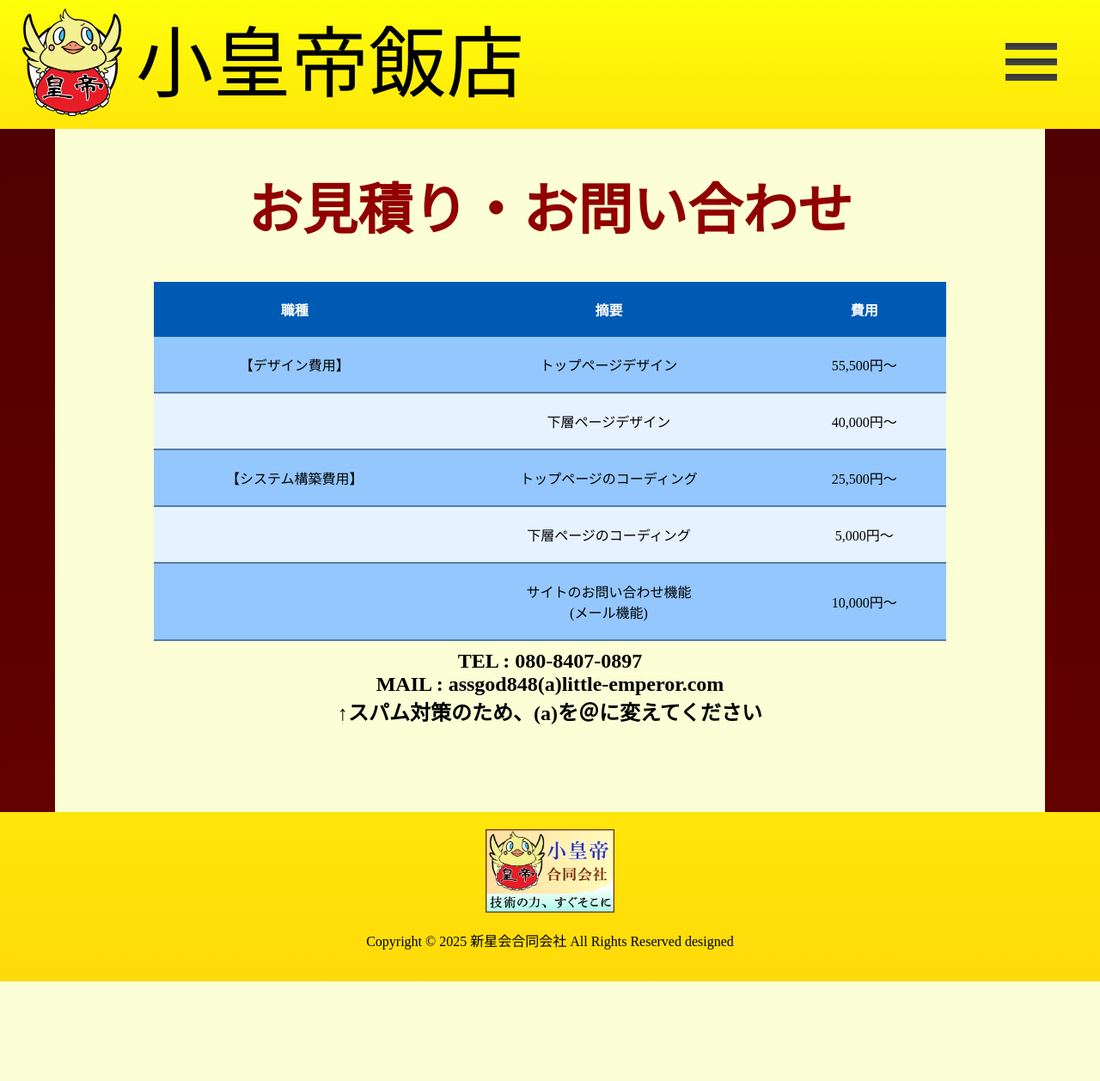
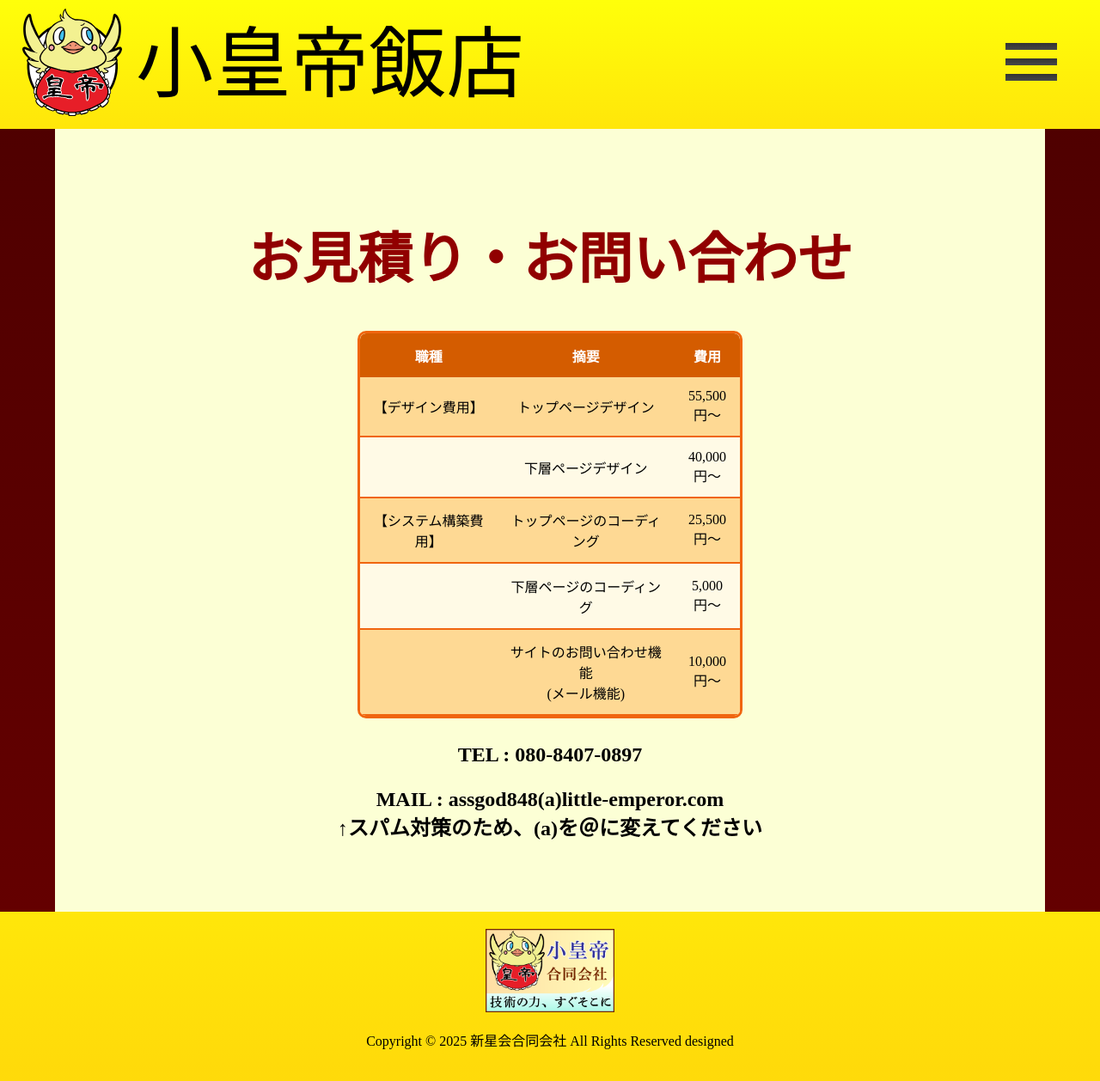
Before and after one commit to kotani002/LP_DemoPage, a PHP site: page /info.html in a window 1280 px wide. Shown: the whole page at 86% size. Before the commit the page ends 1142 px from the top, so only its background shows below. Run offline with PHP 8.4, Linux system fonts and the light colour scheme; some libraries are stand-ins or nearby versions.

Commit message:
電話とmailにリンクの追加

```diff
--- a/css/carousel_area_style.css
+++ b/css/carousel_area_style.css
@@ -6,6 +6,7 @@
   width: 100%;
   margin: 0 auto;
   position: relative;
+  margin-bottom: 5%;
 }
 
 /*カルーセルエリア*/
--- a/css/common_style.css
+++ b/css/common_style.css
@@ -169,7 +169,7 @@ body,
     width: auto;
     height: auto;
     background-color: rgb(253, 255, 236);
-    font-size: 1rem;
+    font-size: 1.3rem;
     font-weight: bold;
     color: #700000;
     padding: 0.3em;
--- a/css/event_style.css
+++ b/css/event_style.css
@@ -52,7 +52,7 @@ body,
     display: flex;
     flex-wrap: wrap;
     justify-content: center;
-    gap: 30px;
+    gap: 50px;
     margin: 0 auto;
     padding-bottom: 100px;
 }
@@ -75,7 +75,7 @@ body,
     object-fit: contain;
 
     /*
-    ローカライズ時などの大きさそのままで小さくしたいときに使えそう
+    ローカライズ時などの大きさそのままで小さくしたいときに使える
     transform: scale(0.5);
     */
 }
--- a/css/info_style.css
+++ b/css/info_style.css
@@ -40,6 +40,7 @@ body,
 .info__contents {
     justify-items: center;
     padding-bottom: 100px;
+    padding: 5%;
 }
 
 /*イベント・キャンペーンのバナー*/
@@ -89,41 +90,58 @@ body,
 
 .info__card-top_description {
     color: rgb(253, 255, 236);
-    margin: 10px;
 }
 
 /*テーブルのカラーとサイズ*/
 table {
-    width: 80%;
     height: auto;
+    width: auto;
     border-collapse: collapse;
-    margin: 0 auto;
-    background: #94c7fe;
+    background: #fed994;
 }
 
 td,
 th {
-    padding: 20px;
+    height: auto;
+    width: auto;
+    padding: 3%;
 }
 
 th {
-    color: #fff;
-    background: #005ab3;
+    height: auto;
+    width: auto;
+    color: #ffffff;
+    background: #d45c00;
 }
 
 table tr:nth-child(odd) {
-    background: #e6f2ff;
+    background: #fffae6;
 }
 
 td {
-    border-bottom: 2px solid #567ca8;
+    border-bottom: 2px solid #f0650f;
+}
+
+.border_rounded {
+    border: 3px solid #f0650f;
+    display: inline-block;
+    border-radius: 10px;
+    overflow: hidden;
 }
 
 /*電話番号、メールアドレス*/
-.info__contents__tell{
+.info__contents__tell {
     width: 100%;
     height: auto;
     font-size: 1.5rem;
     font-weight: bold;
-    margin-top: 10px;
+    margin-top: 5%;
 }
+.info__contents__mail {
+    width: 100%;
+    height: auto;
+    font-size: 1.5rem;
+    font-weight: bold;
+    margin-top: 5%;
+    margin-bottom: 5%;
+}
--- a/info.html
+++ b/info.html
@@ -31,6 +31,7 @@
                 <div class="info__contents__headline" id="info__contents__headline">
                     <h1>お見積り・お問い合わせ</h1>
                 </div>
+                <div class="border_rounded">
                     <table>
                         <tr>
                             <th id="info__contents__table__horizontal__top__1">職種</th>
@@ -63,9 +64,46 @@
                             <td id="info__contents__table__horizontal5__3">10,000円～</td>
                         </tr>
                     </table>
-                <div class="info__contents__tell" id="info__contents__tell">
-                    TEL : 080-8407-0897<br>MAIL : assgod848(a)little-emperor.com<br>↑スパム対策のため、(a)を＠に変えてください
                 </div>
+                <a href="./index.html" id="telLinkNumber">
+                    <div class="info__contents__tell" id="info__contents__tell" href="css/info_style.css">
+                        TEL : 080-8407-0897
+                    </div>
+                </a>
+                <!--ここのJSで端末を判断する-->
+                <script>
+                    if (navigator.userAgent.indexOf('iPhone') > 0 || navigator.userAgent.indexOf('iPad') > 0 || navigator.userAgent.indexOf('Android') > 0) {
+                        Replace();
+                    }
+
+                    function Replace() {
+                        let telLinkNumber = document.getElementById("telLinkNumber");
+                        let telNumber = "tel:080-8407-0897";
+
+                        //href属性の値を書き換える
+                        telLinkNumber.setAttribute('href', telNumber);
+                    }
+                </script>
+
+                <a href="mailto:0120donguri@gmail.com?subject=テストメール" id="mailLinkNumber">
+                    <div class="info__contents__mail" id="info__contents__mail">
+                        MAIL : assgod848(a)little-emperor.com<br>↑スパム対策のため、(a)を＠に変えてください
+                    </div>
+                </a>
+
+                <script>
+                    if (navigator.userAgent.indexOf('iPhone') > 0 || navigator.userAgent.indexOf('iPad') > 0 || navigator.userAgent.indexOf('Android') > 0) {
+                        Replace();
+                    }
+
+                    function Replace() {
+                        let telLinkNumber = document.getElementById("mailLinkNumber");
+                        let telNumber = "mailto:0120donguri@gmail.com?subject=テストメール";
+
+                        //href属性の値を書き換える
+                        telLinkNumber.setAttribute('href', telNumber);
+                    }
+                </script>
             </div>
         </div>
     </div>
--- a/js/HeaderLanguage.js
+++ b/js/HeaderLanguage.js
@@ -58,7 +58,8 @@ const translations = {
         info__contents__table__horizontal5__top__1: "",
         info__contents__table__horizontal5__top__2: "サイトのお問い合わせ機能<br>(メール機能)",
         info__contents__table__horizontal5__top__3: "10,000円～",
-        info__contents__tell: "TEL : 080-8407-0897<br>MAIL : assgod848(a)little-emperor.com<br>↑スパム対策のため、(a)を＠に変えてください",
+        info__contents__tell: "TEL : 080-8407-0897",
+        info__contents__mail: "MAIL : assgod848(a)little-emperor.com<br>↑スパム対策のため、(a)を＠に変えてください",
     },
     /*英語のローカライズ用データ*/
     en: {
@@ -117,7 +118,8 @@ const translations = {
         info__contents__table__horizontal5__top__1: "",
         info__contents__table__horizontal5__top__2: "Contact Feature on the Website",
         info__contents__table__horizontal5__top__3: "From ¥10,000 (JPY)",
-        info__contents__tell: "TEL : 080-8407-0897<br>MAIL : assgod848(a)little-emperor.com<br>↑To prevent spam, please replace (a) with @",
+        info__contents__tell: "TEL : 080-8407-0897",
+        info__contents__mail: "MAIL : assgod848(a)little-emperor.com<br>↑To prevent spam, please replace (a) with @",
     },
     /*中国語のローカライズ用データ*/
     zh: {
@@ -177,7 +179,8 @@ const translations = {
         info__contents__table__horizontal5__top__2: "网站联系功能",
         info__contents__table__horizontal5__top__3: "¥10,000 起（日元）",
 
-        info__contents__tell: "电话 : 080-8407-0897<br>电子邮件 : assgod848(a)little-emperor.com<br>↑为防止垃圾邮件，请将 (a) 替换为 @",
+        info__contents__tell: "电话 : 080-8407-0897",
+        info__contents__mail: "电子邮件 : assgod848(a)little-emperor.com<br>↑为防止垃圾邮件，请将 (a) 替换为 @",
     }
 };
 
@@ -251,6 +254,7 @@ function changeLanguage(lang) {
             document.getElementById("info__contents__table__horizontal5__3").innerText = t.info__contents__table__horizontal5__top__3;
 
             document.getElementById("info__contents__tell").innerHTML = t.info__contents__tell;
+            document.getElementById("info__contents__mail").innerHTML = t.info__contents__mail;
             break;
     }
 
```
Also changed, not shown: css/toppage_style.css (+16 -9 lines), index.html (+5 -5 lines), image/event/duckBun.png, image/event/duckSoup.png, image/event/menu.png, image/event/pekinduck.png, image/event/platter.png, 2 other files. Lines whose indentation alone changed are shown as unchanged.
